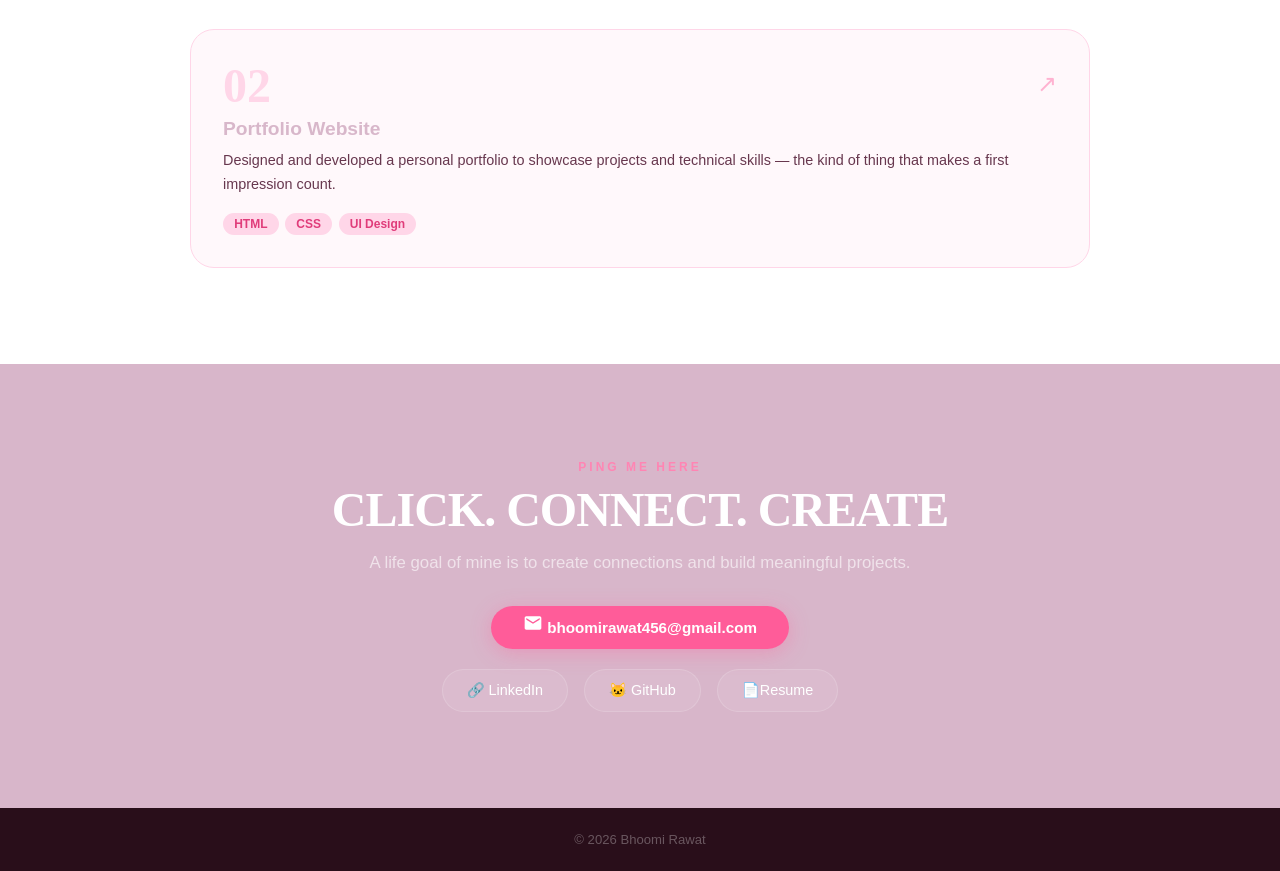
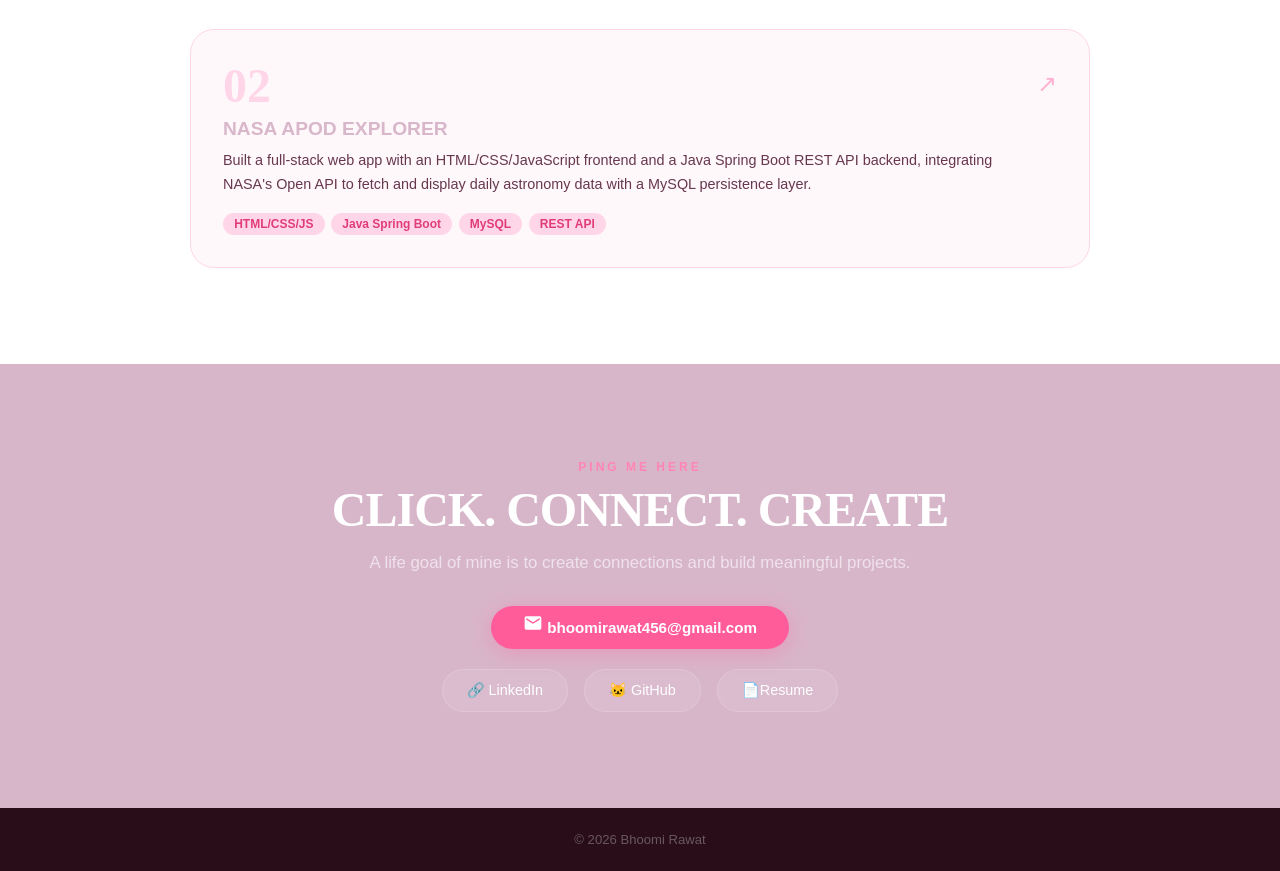
Before and after one commit to bhoomirawat/bhoomirawat-portfolio, a plain HTML site: page index.html in a window 1280 px wide. Shown: the part 2746-3617 px from the top of the page. Drawn offline with Linux system fonts and the light colour scheme; a web font is replaced by a local one.

```diff
--- a/index.html
+++ b/index.html
@@ -759,12 +759,13 @@
       <div class="project-card reveal">
         <div>
           <div class="project-num">02</div>
-          <h3>Portfolio Website</h3>
-          <p>Designed and developed a personal portfolio to showcase projects and technical skills — the kind of thing that makes a first impression count.</p>
+          <h3>NASA APOD EXPLORER</h3>
+          <p>Built a full-stack web app with an HTML/CSS/JavaScript frontend and a Java Spring Boot REST API backend, integrating NASA's Open API to fetch and display daily astronomy data with a MySQL persistence layer.</p>
           <div class="project-tags">
-            <span class="tag">HTML</span>
-            <span class="tag">CSS</span>
-            <span class="tag">UI Design</span>
+            <span class="tag">HTML/CSS/JS</span>
+            <span class="tag">Java Spring Boot</span>
+            <span class="tag">MySQL</span>
+            <span class="tag">REST API</span>
           </div>
         </div>
         <div class="project-arrow">↗</div>
```
